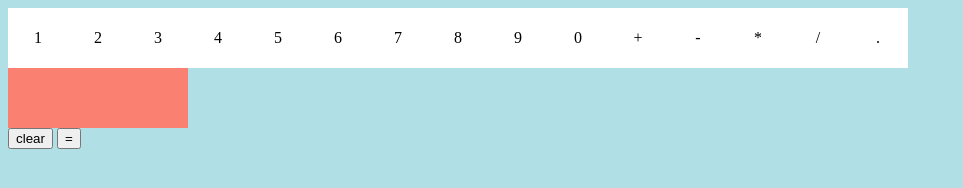
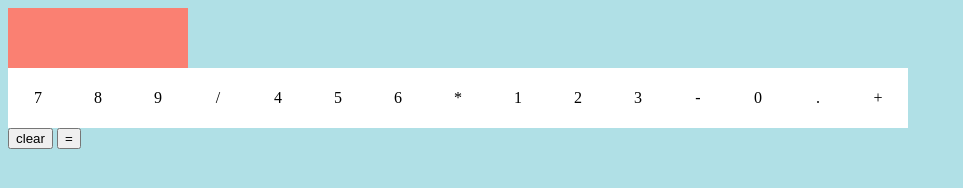
Before and after one commit to Momentum-Team-9/build-a-js-calculator-andreavaughan, a plain HTML site: page index.html in a window 1280 px wide. Shown: the whole page, without its empty margins (0-963 px from the left). Drawn offline with Linux system fonts and the light colour scheme.

Commit message:
Added try catch, started css styles

```diff
--- a/index.html
+++ b/index.html
@@ -9,24 +9,25 @@
     <link rel="stylesheet" href="main.css">
 </head>
 <body>
+    <secion>
+        <div class="display" id="display">
+        </div>
         <div class="calculator">
+            <div class="button" id="num7">7</div>
+            <div class="button" id="num8">8</div>
+            <div class="button" id="num9">9</div>
+            <div class="button" id="divide">/</div>
+            <div class="button" id="num4">4</div>
+            <div class="button" id="num5">5</div>
+            <div class="button" id="num6">6</div>
+            <div class="button" id="multiply">*</div>
             <div class="button" id="num1">1</div>
             <div class="button" id="num2">2</div>
             <div class="button" id="num3">3</div>
-        <div class="button" id="num4">4</div>
-        <div class="button" id="num5">5</div>
-        <div class="button" id="num6">6</div>
-        <div class="button" id="num7">7</div>
-        <div class="button" id="num8">8</div>
-        <div class="button" id="num9">9</div>
+            <div class="button" id="minus">-</div>
             <div class="button" id="num0">0</div>
+            <div class="button" id="decimal">.</div>
             <div class="button" id="add">+</div>
-        <div class="button" id="minus">-</div>
-        <div class="button" id="multiply">*</div>
-        <div class="button" id="divide">/</div>
-        <div class="button" id="decimal">.</div>
-    </div>
-    <div id="display">
         </div>
         <button class="clear">
             <div>clear</div>
@@ -34,5 +35,6 @@
         <button class="equals" id="equals">
             <div>=</div>
         </button>
+    </secion>
 </body>
 </html>
--- a/main.css
+++ b/main.css
@@ -1,5 +1,20 @@
 body{
     background-color: powderblue;
+}
+
+section{
+    display: flex;
+    margin: 5px;
+
+}
+
+.display {
+    width: 180px;
+    height: 60px;
+    display: flex;
+    justify-content: flex-start;
+    align-items: center;
+    background-color: salmon;
 }
 
 .calculator {
@@ -18,12 +33,3 @@ body{
     font-size: 16px;
     background-color: #ffffff;
 }
-
-#display {
-    width: 180px;
-    height: 60px;
-    display: flex;
-    justify-content: flex-start;
-    align-items: center;
-    background-color: salmon;
-}
--- a/main.js
+++ b/main.js
@@ -22,59 +22,10 @@ const equate = document.querySelector('.equals')
 
 equate.addEventListener('click', function(event){
     let equation = display.innerText
-    console.log(eval(equation))
-    display.innerText = eval(equation)
+    try {
+        console.log(eval(equation))
+        display.innerText = eval(equation)
+    } catch (SyntaxError) {
+        display.innerText = 'Error'
+    }
 })
-
-
-
-
-
-//################
-// equate.addEventListener('click', function(event){
-//     console.log(event.data)
-// })
-
-// container.addEventListener('click', function(event){
-//     console.log(event.target.dataset.value)
-//     setDisplay(event.target.innerText)
-// })
-
-// num1.addEventListener('click', function (event) {
-//     console.log(event.target.innerText)//Question - why is the console.log important to how this event function runs?
-//     console.log('button clicked')
-//     display.innerText += event.target.innerText
-
-
-
-
-
-
-// const equals = document.getElementById('equals')
-
-// display.addEventListener('input', function(event){
-//     console.log(event.target.innerText)
-//     Selection.toString(display.innerText)
-// })
-
-
-
-
-// equals.addEventListener('click', function(event){
-//     console.log(event.target.innerText)
-//     Selection.toString(display.innerText)
-// })
-
-
-
-// equals.addEventListener('click', function(event){
-//     for
-// })
-
-// const clear = document.getElementById('clear')
-
-// clear.addEventListener('click', function(event){
-//     console.log(event.target.innerText)
-//     console.log('button clicked')
-//     display.innerText += event.target.innerText
-// })
```
Lines whose indentation alone changed are shown as unchanged.
